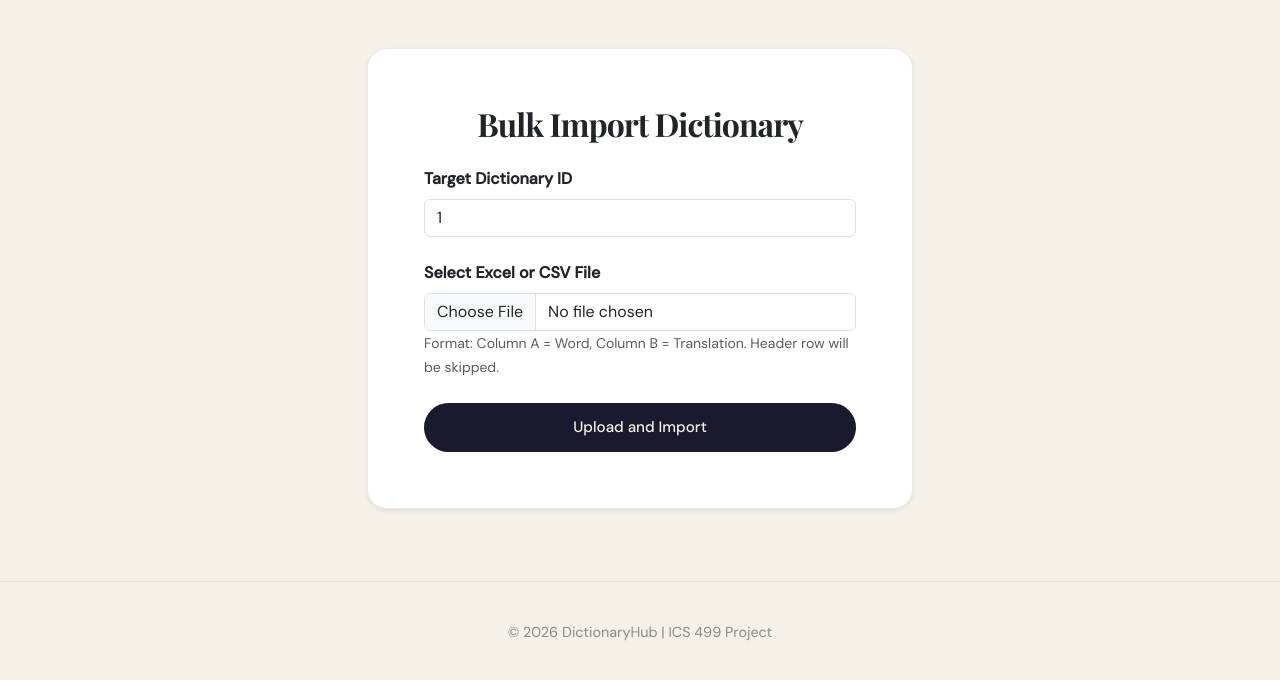
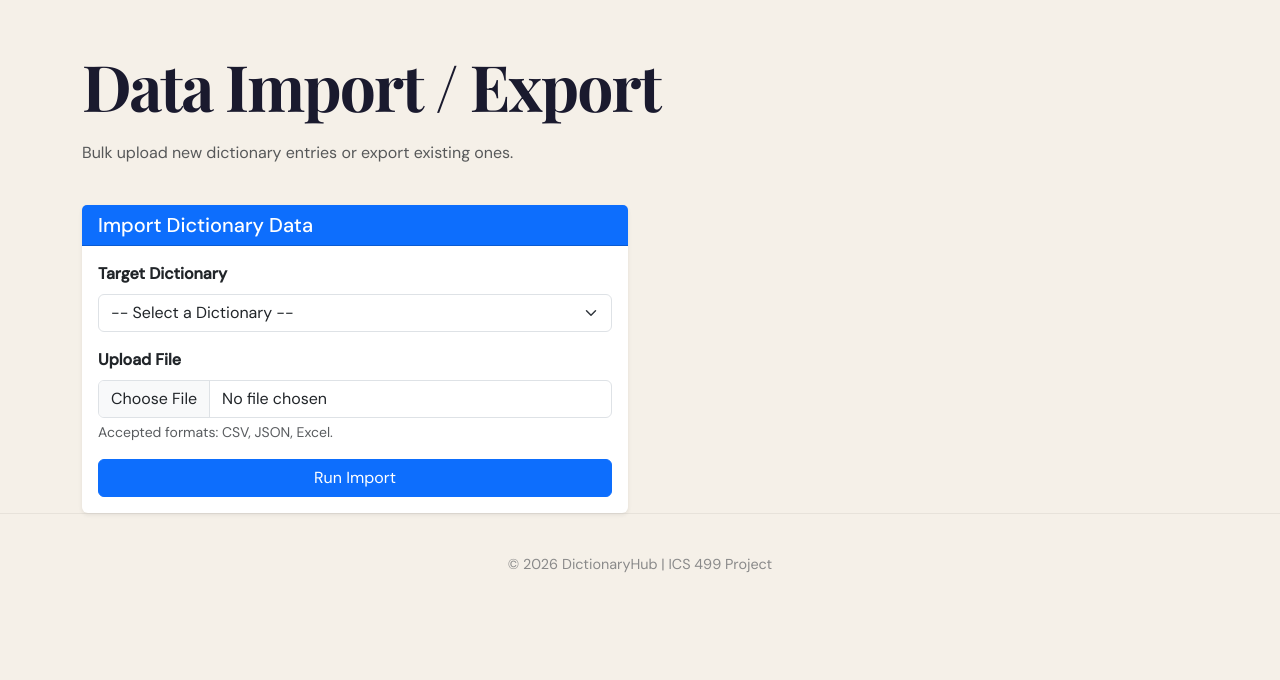
Before and after one commit to sjasthi/IndicLex_b, a PHP site: page /index.php?page=admin_import in a window 1280 px wide. Shown: the part 79-759 px from the top of the page. Run offline with PHP 8.4, Linux system fonts and the light colour scheme; some web fonts are replaced.

Commit message:
Updated file data

```diff
--- a/pages/admin_import.php
+++ b/pages/admin_import.php
@@ -1,37 +1,37 @@
-<div class="container my-5">
-  <div class="row justify-content-center">
+<div class="container mt-5">
+    <div class="row mb-4">
+        <div class="col">
+            <h2 class="page-title">Data Import / Export</h2>
+            <p class="text-muted">Bulk upload new dictionary entries or export existing ones.</p>
+        </div>
+    </div>
+
+    <div class="row">
         <div class="col-md-6">
-      <div class="card shadow-sm pref-card">
-        <div class="card-body p-4">
-          <h2 class="section-title text-center mb-4" style="font-size: 2rem;">Bulk Import Dictionary</h2>
+            <div class="card shadow-sm border-0">
+                <div class="card-header bg-primary text-white">
+                    <h5 class="mb-0">Import Dictionary Data</h5>
+                </div>
+                <div class="card-body">
+                    <form action="index.php?page=import" method="POST" enctype="multipart/form-data">
 
-          <?php if (isset($_GET['success'])): ?>
-            <div class="result-block success-block mb-4">
-              <div class="result-block-header">✓ <?php echo intval($_GET["success"]); ?> entries imported<?php if (!empty($_GET["skipped"]) && intval($_GET["skipped"]) > 0): ?>, <?php echo intval($_GET["skipped"]); ?> duplicates skipped<?php endif; ?></div>
+                        <div class="mb-3">
+                            <label for="dictSelect" class="form-label fw-bold">Target Dictionary</label>
+                            <select class="form-select" id="dictSelect" name="dictionary_id" required>
+                                <option value="">-- Select a Dictionary --</option>
+                                <option value="1">Telugu-English</option>
+                                <option value="2">Sanskrit-English</option>
+                            </select>
                         </div>
-          <?php endif; ?>
 
-          <?php if (isset($_GET['error'])): ?>
-            <div class="result-block error-block mb-4">
-              <div class="result-block-header">⛔ <?php echo htmlspecialchars($_GET['error']); ?></div>
+                        <div class="mb-3">
+                            <label for="fileUpload" class="form-label fw-bold">Upload File</label>
+                            <input class="form-control" type="file" id="fileUpload" name="import_file" accept=".csv, .json, .xlsx" required>
+                            <div class="form-text">Accepted formats: CSV, JSON, Excel.</div>
                         </div>
-          <?php endif; ?>
 
-          <form action="index.php?page=import" method="POST" enctype="multipart/form-data">
-            <div class="mb-4">
-              <label for="dictionary_id" class="form-label fw-bold">Target Dictionary ID</label>
-              <input type="number" name="dictionary_id" id="dictionary_id" class="form-control" value="1" required>
-            </div>
-            <div class="mb-4">
-              <label for="dictionary_file" class="form-label fw-bold">Select Excel or CSV File</label>
-              <input type="file" name="dictionary_file" id="dictionary_file" class="form-control" accept=".csv,.xls,.xlsx" required>
-              <small class="text-muted">Format: Column A = Word, Column B = Translation. Header row will be skipped.</small>
-            </div>
-            <div class="d-grid">
-              <button type="submit" class="btn-primary-custom w-100" style="justify-content:center;">Upload and Import</button>
-            </div>
+                        <button type="submit" class="btn btn-primary w-100">Run Import</button>
                     </form>
-
                 </div>
             </div>
         </div>
```
Also changed, not shown: pages/import.php (+54 -98 lines). Lines whose indentation alone changed are shown as unchanged.
